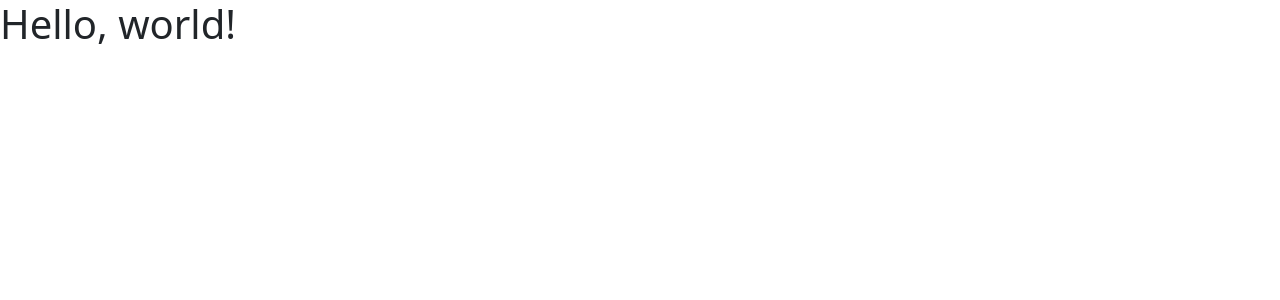
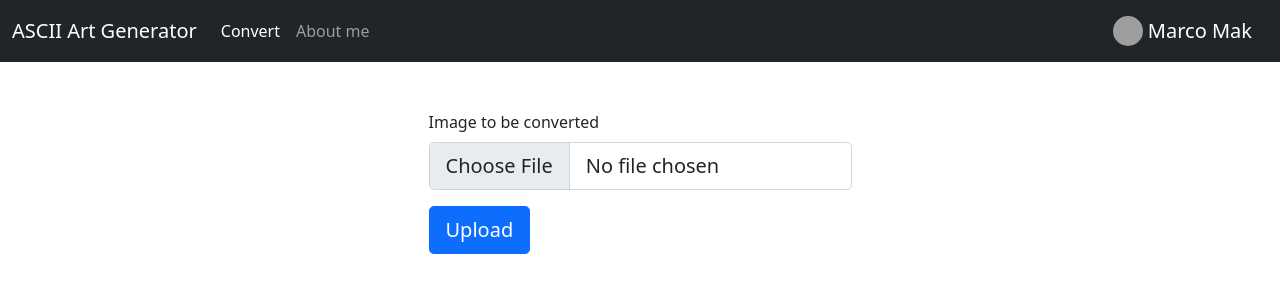
Before and after one commit to marcozzxx810/flask-asciart-app, a Flask app: page / in a window 1280 px wide. Shown: the top 300 px of the page. Run offline with Flask 2, Linux system fonts and the light colour scheme; grey boxes are pictures that could not be loaded.

Commit message:
feat: form and nav

```diff
--- a/templates/index.html
+++ b/templates/index.html
@@ -11,7 +11,53 @@
     <title>Hello, world!</title>
   </head>
   <body>
-    <h1>Hello, world!</h1>
+
+    <!--
+        Navbar
+    -->
+    <nav class="navbar navbar-expand-lg navbar-dark bg-dark">
+        <div class="container-fluid">
+            <a class="navbar-brand" href="#">ASCII Art Generator</a>
+            <button class="navbar-toggler" type="button" data-bs-toggle="collapse" data-bs-target="#navbarText" aria-controls="navbarText" aria-expanded="false" aria-label="Toggle navigation">
+              <span class="navbar-toggler-icon"></span>
+            </button>
+            <div class="collapse navbar-collapse" id="navbarText">
+              <ul class="navbar-nav me-auto mb-2 mb-lg-0">
+                <li class="nav-item">
+                  <a class="nav-link active" aria-current="page" href="#">Convert</a>
+                </li>
+                <li class="nav-item">
+                  <a class="nav-link" href="#">About me</a>
+                </li>
+              </ul>
+              <span class="navbar-text">
+                <a class="ms-3 navbar-brand" href="#">
+                    <img src="https://avatars.githubusercontent.com/u/34962376?v=4" width="30" height="30" class="d-inline-block align-top rounded-circle" alt="">
+                    Marco Mak
+                </a>
+              </span>
+            </div>
+          </div>
+    </nav>
+
+    <!--
+        Form
+    -->
+
+    <div class="mt-5 d-flex justify-content-center align-items-center container ">
+
+        <div class="row ">
+            <form action = "/convert" method="post" enctype="multipart/form-data">
+                <div class="form-group">
+                    <label for="formFileLg" class="form-label">Image to be converted</label>
+                    <input class="form-control form-control-lg" id="formFileLg" type="file" name="file1"/>
+                </div>
+                <div class="mt-3">
+                    <button type="submit" class="btn btn-primary btn-lg ">Upload</button>
+                </div>
+            </form>
+        </div>
+    </div>
 
     <!-- Option 1: Bootstrap Bundle with Popper -->
     <script src="https://cdn.jsdelivr.net/npm/bootstrap@5.1.3/dist/js/bootstrap.bundle.min.js" integrity="sha384-ka7Sk0Gln4gmtz2MlQnikT1wXgYsOg+OMhuP+IlRH9sENBO0LRn5q+8nbTov4+1p" crossorigin="anonymous"></script>
```
